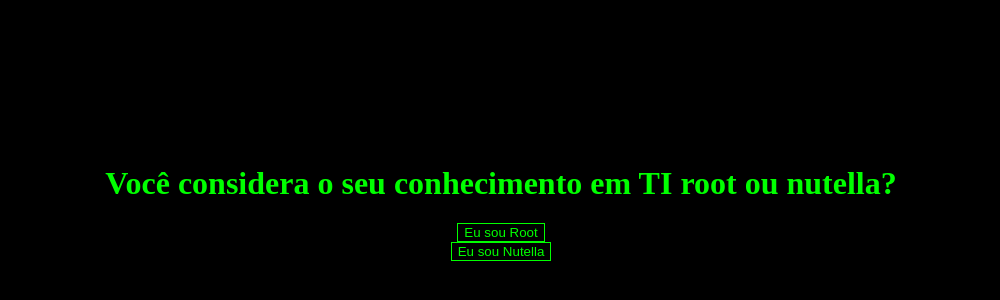
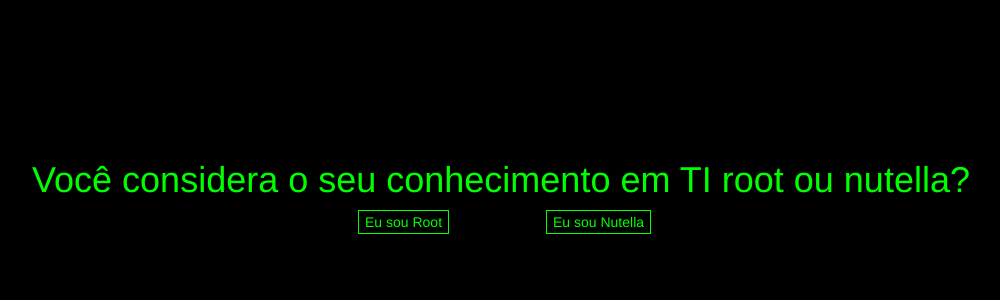
Before and after one commit to viniciuslcpereira/viniciuslcpereira.github.io, a plain HTML site: page index.html in a window 1280 px wide. Shown: the part 88-388 px from the top of the page, without its empty margins (139-1139 px from the left). Drawn offline with nearby package versions, Linux system fonts and the light colour scheme.

Commit message:
libs downloaded

```diff
--- a/index.html
+++ b/index.html
@@ -3,9 +3,8 @@
 <head>
     <meta charset="utf-8">
     <title>Vinicius Luiz</title>
+    <link rel="stylesheet" href="https://maxcdn.bootstrapcdn.com/bootstrap/3.3.7/css/bootstrap.min.css" integrity="sha384-BVYiiSIFeK1dGmJRAkycuHAHRg32OmUcww7on3RYdg4Va+PmSTsz/K68vbdEjh4u" crossorigin="anonymous">
     <link rel="stylesheet" type="text/css" href="css/index-styles.css">
-    <link rel="stylesheet" type="text/css" href="node_modules/bootstrap-css/lib/grid.css">
-    <script type="text/javascript" src="node_modules/jquery/dist/jquery.min.js"></script>
 </head>
 <body>
     <div class="container">
@@ -13,7 +12,7 @@
             <h1>Você considera o seu conhecimento em TI root ou nutella?</h1>
         </div>
         <div class="row" align="center">
-            <div class="col-md-2 col-md-offset-3">
+            <div class="col-md-2 col-md-offset-4">
                 <button id="root" onclick="redirect_to(this.id)" value="root">Eu sou Root</button>
             </div>
             <div class="col-md-2">
```
Also changed, not shown: bash.html (+1 -1 lines).
